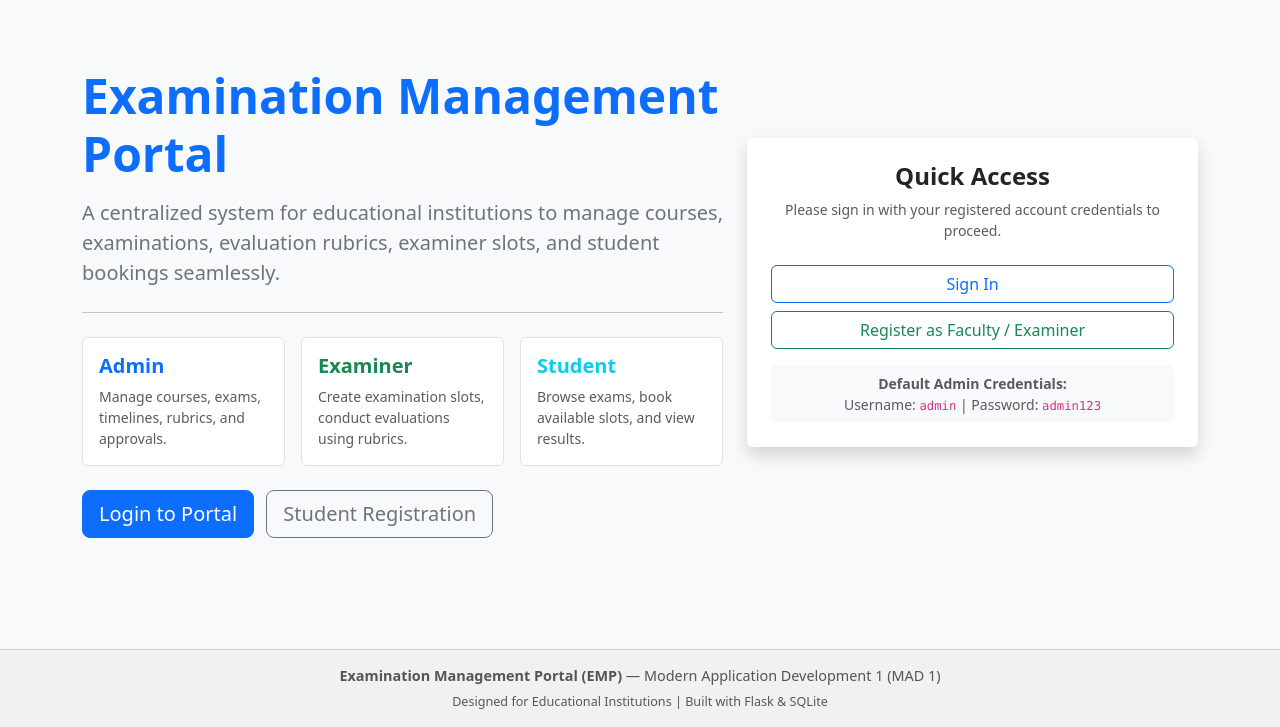
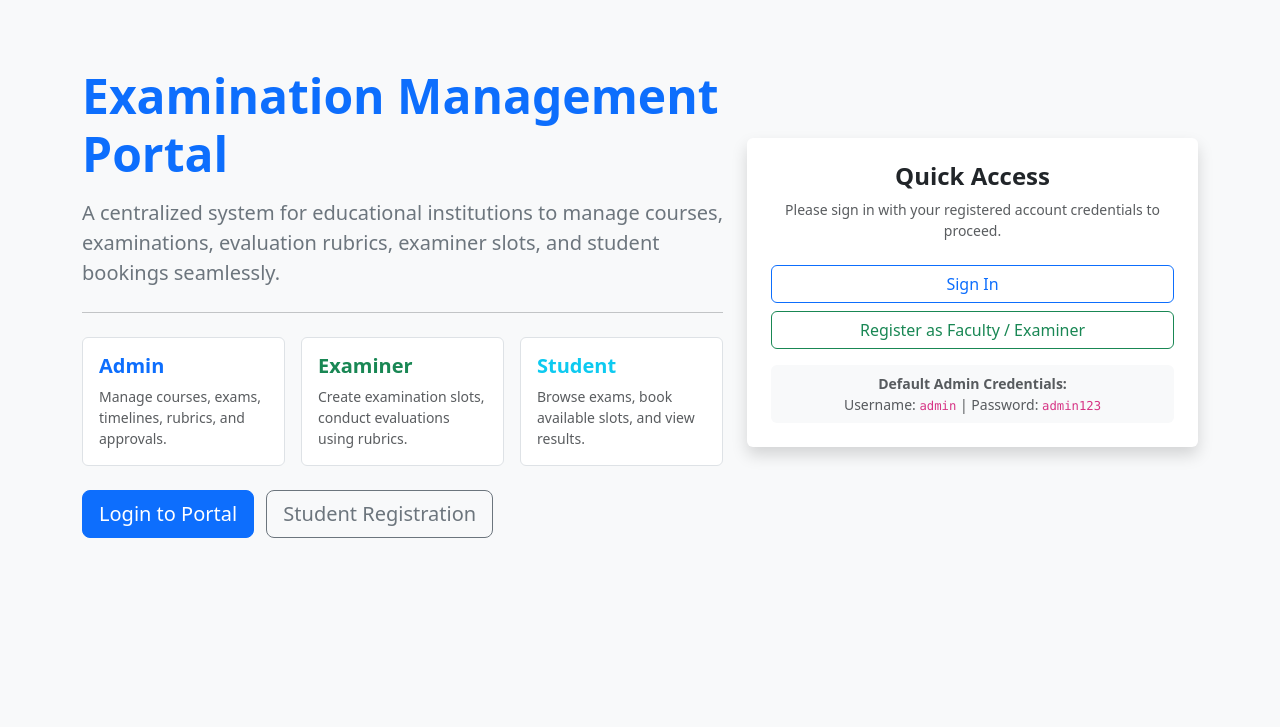
Before and after one commit to Ankit-Panday258/Mad_1, a Flask app: page / in a window 1280 px wide. Shown: the part 73-800 px from the top of the page. Run offline with Flask 3, Linux system fonts and the light colour scheme.

Commit message:
Remove footer banner from base template

```diff
--- a/static/css/style.css
+++ b/static/css/style.css
@@ -2,12 +2,9 @@
 body {
     background-color: #f8f9fa;
     min-height: 100vh;
-    display: flex;
-    flex-direction: column;
 }
 
 .main-container {
-    flex: 1;
     padding-top: 20px;
     padding-bottom: 30px;
 }
@@ -15,12 +12,3 @@ body {
 .card {
     margin-bottom: 20px;
 }
-
-footer {
-    background-color: #f1f1f1;
-    border-top: 1px solid #ccc;
-    padding: 15px 0;
-    text-align: center;
-    color: #555;
-    font-size: 0.9rem;
-}
--- a/templates/base.html
+++ b/templates/base.html
@@ -128,14 +128,6 @@
         {% block content %}{% endblock %}
     </div>
 
-    <!-- Footer -->
-    <footer>
-        <div class="container">
-            <p class="mb-1"><strong>Examination Management Portal (EMP)</strong> — Modern Application Development 1 (MAD 1)</p>
-            <small class="text-muted">Designed for Educational Institutions | Built with Flask & SQLite</small>
-        </div>
-    </footer>
-
     <!-- Bootstrap JS Bundle -->
     <script src="https://cdn.jsdelivr.net/npm/bootstrap@5.3.0/dist/js/bootstrap.bundle.min.js"></script>
     {% block scripts %}{% endblock %}
```
